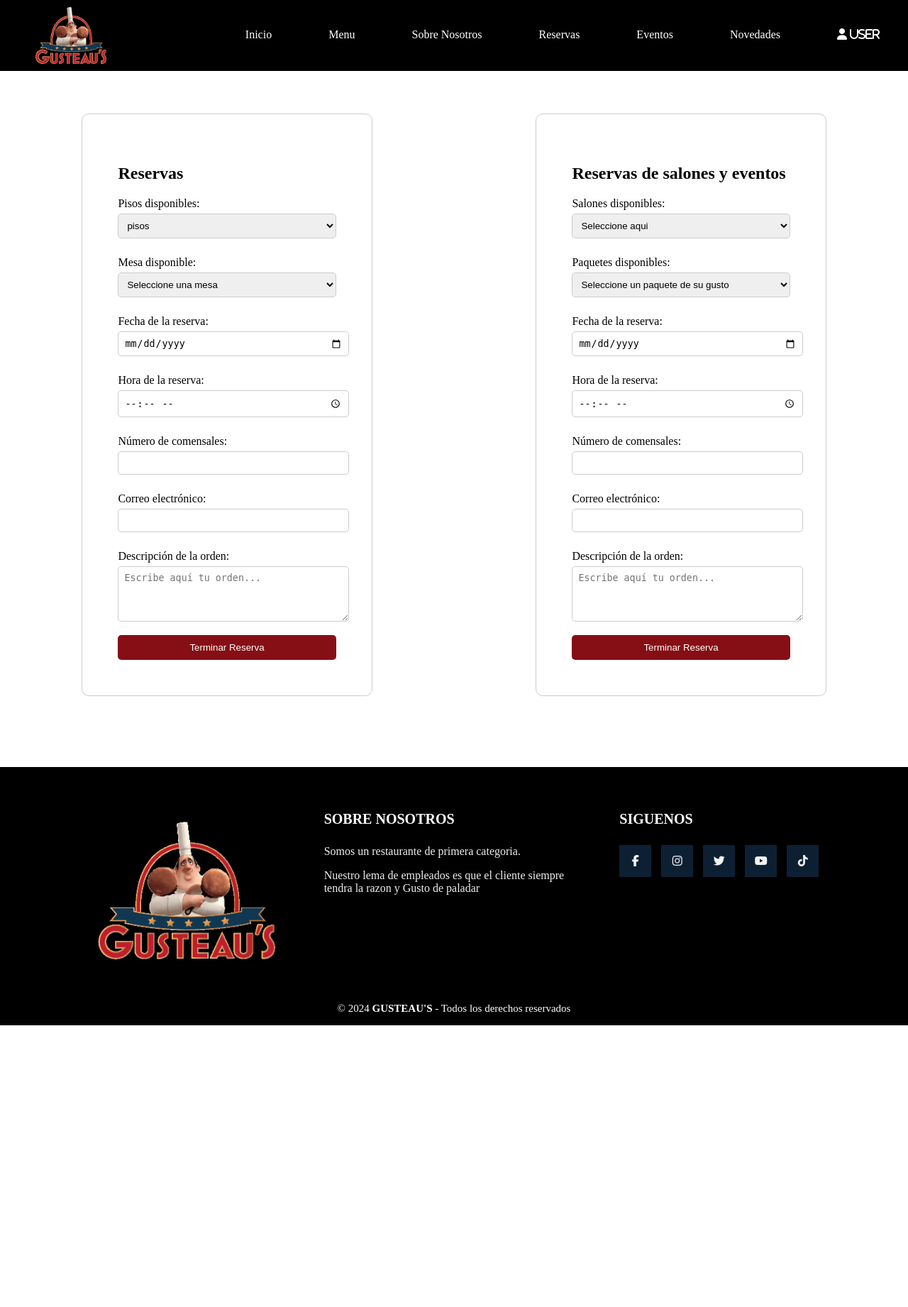
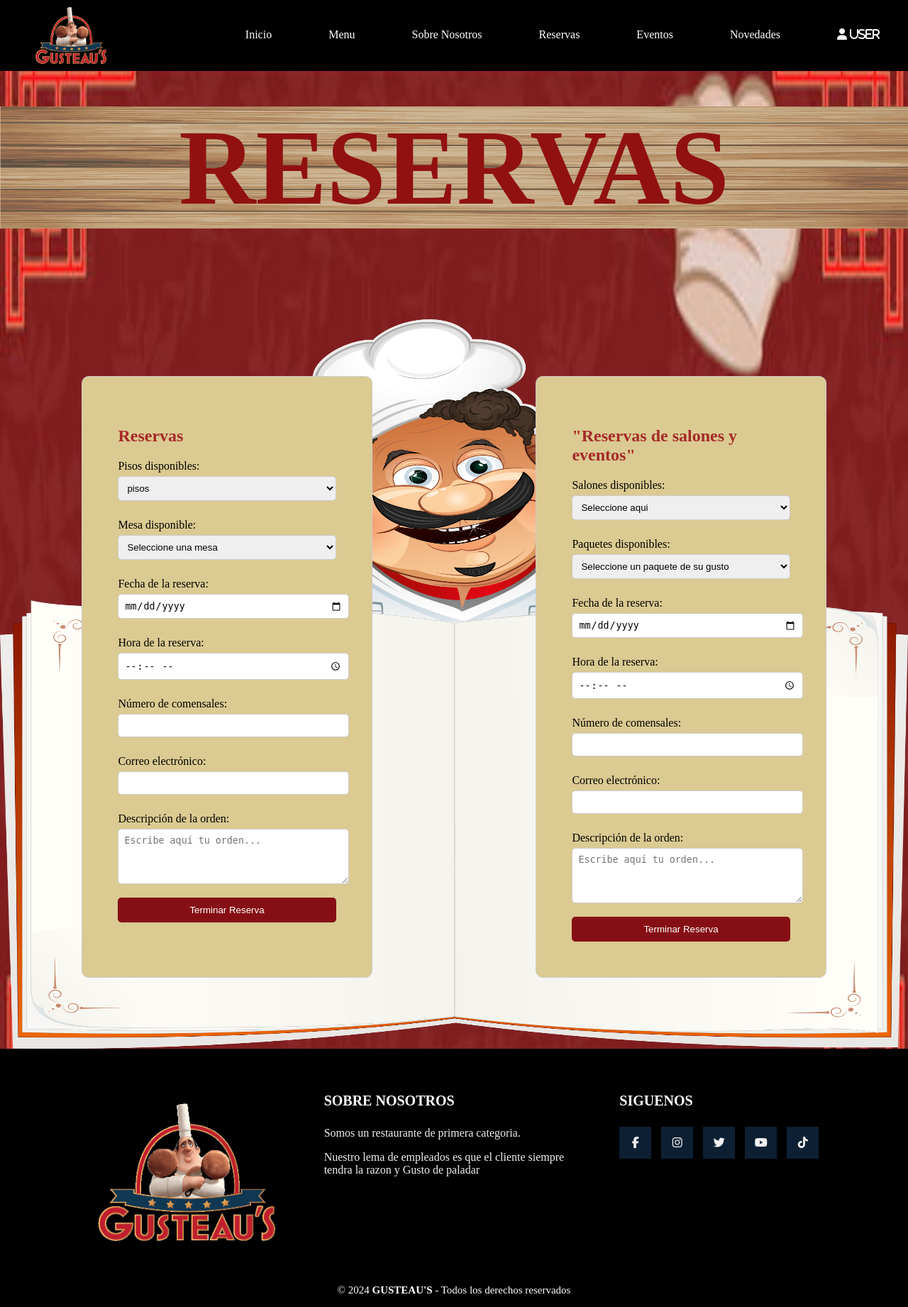
Before and after one commit to JozuUriarte/ProyectoNoOfficial, a PHP site: page /reserva1.html in a window 1280 px wide. Shown: the whole page at 71% size. Before the commit the page ends 1445 px from the top, so only its background shows below. Run offline with PHP 8.4, Linux system fonts and the light colour scheme; some libraries are stand-ins or nearby versions.

Commit message:
reserva1,estilos y titulo

```diff
--- a/css/style.css
+++ b/css/style.css
@@ -567,23 +567,64 @@ img {vertical-align: middle;}
   color: #808080;
   font-size: 0.8em;
 }
-/*ESTO ES RESERVAS(PARTE DE MIGUEL)*/
+/*ESTO ES RESERVAS(PARTE DE MIGUEL Patty)*/
 /*formulario*/
+/*titulo*/
+.novmigue{
+  width: 100%;
+
+  height: 150px;
+  margin-top: 10px;
+  background-color: rgb(191, 84, 84);
+}
+@keyframes textColorChange2{
+  0%{ color: rgb(255, 0, 0); }
+  50%{ color: rgb(94, 25, 25); }
+  100%{ color: rgb(255, 0, 0);}
+}
+.novmigue h1{
+  background-image: url(../media/madera2.png);
+  background-size: 100% 300px; /* Para cubrir toda la pantalla */
+  background-position: center; /* Centrar la imagen */
+  background-repeat: no-repeat;
+  font-family: 'Playfair Display', serif; /* Fuente elegante para el título */
+  font-size: 150px; /* Tamaño del título */
+  text-align: center; /* Alinear al centro */
+  color: #000000; /* Color del texto */
+  margin-top: 150px; /* Espacio superior */
+  background-color: burlywood;
+  animation: textColorChange2 3s infinite;
+
+}
+.nov1migue img{
+max-width: 100%;
+height: auto;
+background-color: aqua;
+
+}
+/*fin del titulo*/
 .infs{
-  background-color: rgb(255, 255, 255);
+  background-color: transparent;
+
 }
 .container-form{
   display: grid;
   grid-template-columns: repeat(auto-fit,minmax(500px,1fr));
-  margin-top: 80px;
+  margin-top: 150px;
   padding-bottom: 100px;
+  background-image: url(../media/mrchispa.png); /* La imagen PNG del borde */
+  background-size: 100% 100%; /* Asegura que el borde ocupe todo el formulario */
+  background-repeat: no-repeat;
+
+
+
 }
 .container-form .formulario{
   border: 1px solid #ccc;
   border-radius: 10px;
   padding: 50px;
   width: 48%; /* Ajusta el ancho según sea necesario */
-  background-color: white;
+  background-color: rgb(219, 202, 145);
   margin-top: 80px;
   margin-left: auto;
   margin-right: auto;
@@ -611,6 +652,8 @@ img {vertical-align: middle;}
 .container-form .formulario button:hover {
   background-color: #002508;
 }
+
+
 
 /*MIGUEL EVENTOS */
 
--- /dev/null
+++ b/reserva1.css
@@ -0,0 +1,5 @@
+body{
+    background-image: url(media/fondobocatero.jpg);
+    background-repeat: no-repeat;
+    background-size: 100% 100%;
+}
--- a/reserva1.html
+++ b/reserva1.html
@@ -4,6 +4,7 @@
     <meta charset="UTF-8">
     <meta name="viewport" content="width=device-width, initial-scale=1.0">
     <link rel="stylesheet" href="css/style.css">
+    <link rel="stylesheet" href="reserva1.css">
     <title>Reservas</title>
 </head>
 <body>
@@ -22,13 +23,23 @@
             </ul>
         </nav>
     </nav>
+    <!--titulo-->
+    <section class="novmigue">
+      <div class="nov1migue">
+          <h1>RESERVAS</h1>
+
+         </div>
+  </section>
+
     <!--FORMULARIO-->
+
+
     <section class="infs">
         <div class="inf">
 
     <div class="container-form">
         <div class="formulario">
-            <h2>Reservas</h2>
+            <h2 style="color: brown;">Reservas</h2>
             <form action="/reservar" method="POST">
 
                 <label for="mesa1">Pisos disponibles:</label>
@@ -76,7 +87,7 @@
         </div>
 
         <div class="formulario">
-            <h2>Reservas de salones y eventos</h2>
+            <h2 style="color: brown;">"Reservas de salones y eventos"</h2>
 
             <form action="/otra-reserva" method="POST">
                 <label for="mesa1">Salones disponibles:</label>
```
Also changed, not shown: media/fondobocatero.jpg (added), media/madera2.png (added), media/mrchispa.png (added).
